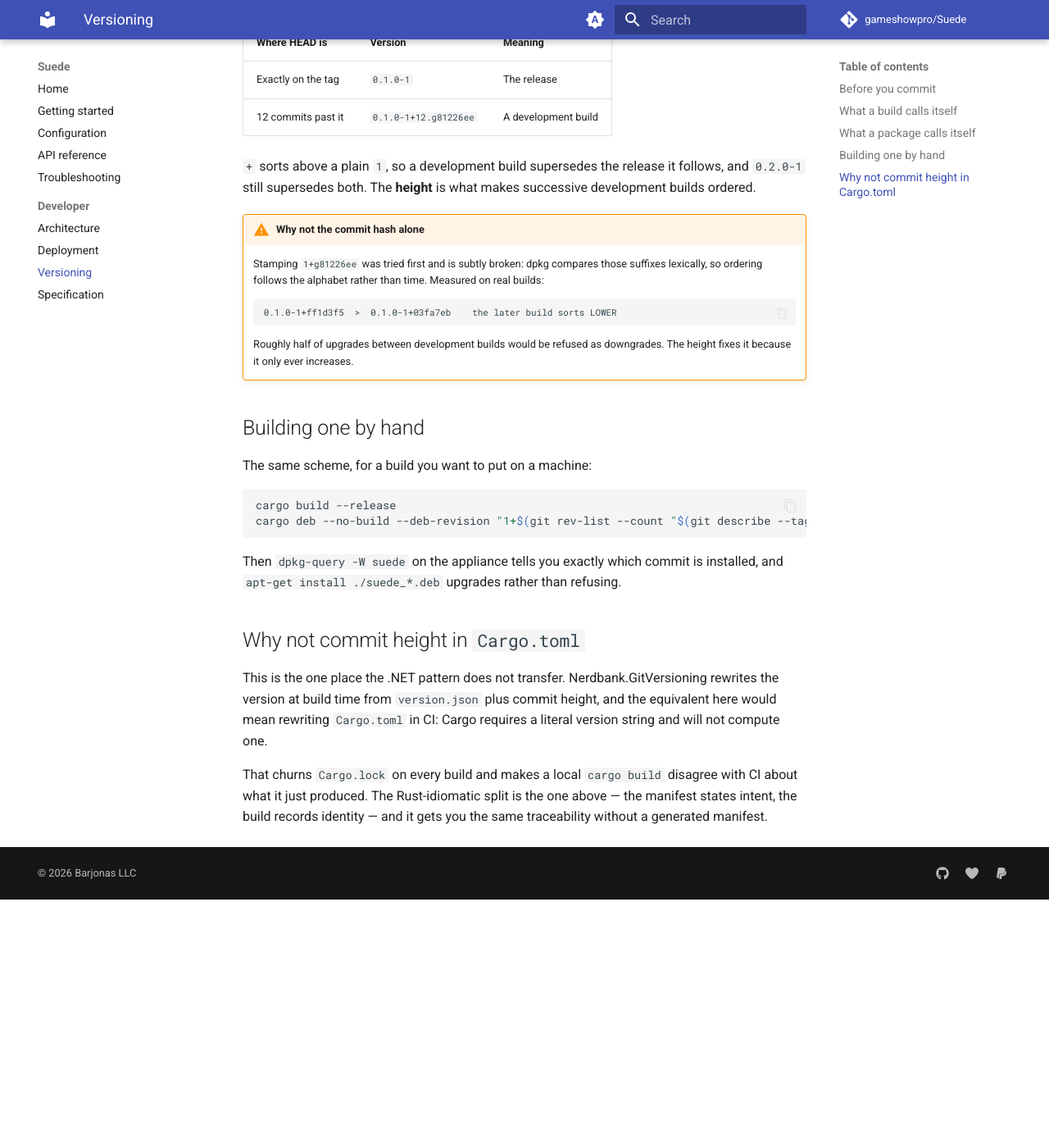
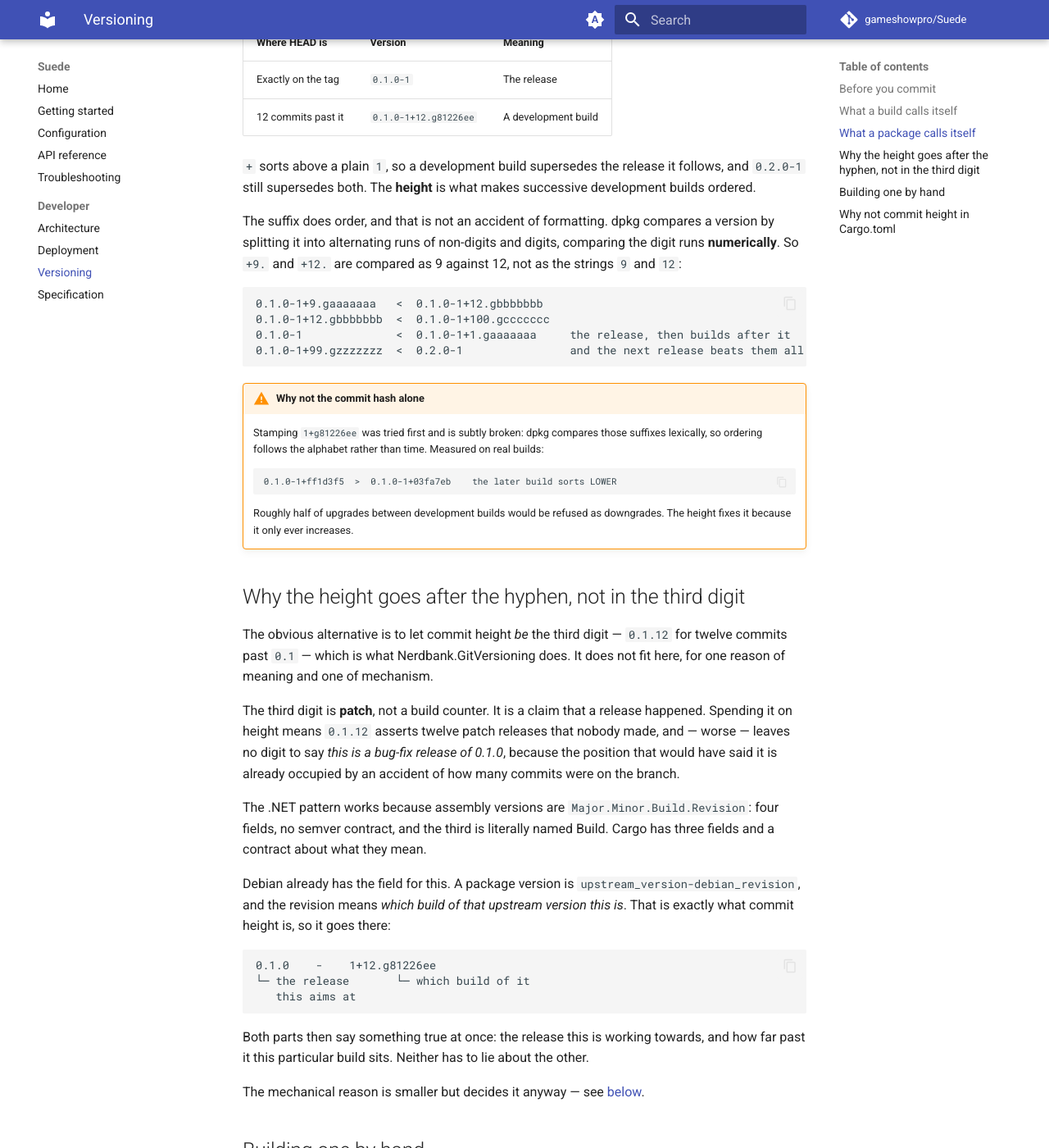
Before and after one commit to gameshowpro/Suede, an MkDocs documentation site: the page built from docs/developer/versioning.md, in a window 1280 px wide and 1400 px high, scrolled down 1546 px. Shown: the whole window at 82% size. Built offline with MkDocs 1.6.1 and Material for MkDocs 9.7.7, drawn with Linux system fonts in a browser that asks for light colours; comment, search, counter and statistics services are not loaded; before the commit the page ends 2643 px from its top, so only the background shows below that.

Commit message:
Say why the height goes after the hyphen rather than in the patch digit
The versioning document explained what the scheme is without answering the
first question anyone familiar with Nerdbank.GitVersioning will ask: NBGV
puts commit height in the third digit, so why not here?

Two reasons, now written down. The third digit is patch - a claim that a
release happened - so spending it on height asserts releases nobody made
and leaves nothing to say "this is a bug fix for 0.1.0". The .NET pattern
works because assembly versions are Major.Minor.Build.Revision: four fields,
no semver contract, third one literally named Build. Debian already has the
field for this, and it means exactly what height is: which build of that
upstream version.

Also records that the revision suffix genuinely orders rather than merely
looking sorted - dpkg compares digit runs numerically, so +9. sorts below
+12. - with the dpkg output backing each claim.

Co-Authored-By: Claude Fable 5 <noreply@anthropic.com>

````diff
--- a/docs/developer/versioning.md
+++ b/docs/developer/versioning.md
@@ -68,6 +68,18 @@ The Debian revision carries the same information, in a form dpkg can order:
 follows, and `0.2.0-1` still supersedes both. The **height** is what makes
 successive development builds ordered.
 
+The suffix does order, and that is not an accident of formatting. dpkg
+compares a version by splitting it into alternating runs of non-digits and
+digits, comparing the digit runs **numerically**. So `+9.` and `+12.` are
+compared as 9 against 12, not as the strings `9` and `12`:
+
+```
+0.1.0-1+9.gaaaaaaa   <  0.1.0-1+12.gbbbbbbb
+0.1.0-1+12.gbbbbbbb  <  0.1.0-1+100.gccccccc
+0.1.0-1              <  0.1.0-1+1.gaaaaaaa     the release, then builds after it
+0.1.0-1+99.gzzzzzzz  <  0.2.0-1                and the next release beats them all
+```
+
 !!! warning "Why not the commit hash alone"
     Stamping `1+g81226ee` was tried first and is subtly broken: dpkg compares
     those suffixes lexically, so ordering follows the alphabet rather than
@@ -79,6 +91,41 @@ successive development builds ordered.
 
     Roughly half of upgrades between development builds would be refused as
     downgrades. The height fixes it because it only ever increases.
+
+## Why the height goes after the hyphen, not in the third digit
+
+The obvious alternative is to let commit height *be* the third digit —
+`0.1.12` for twelve commits past `0.1` — which is what Nerdbank.GitVersioning
+does. It does not fit here, for one reason of meaning and one of mechanism.
+
+The third digit is **patch**, not a build counter. It is a claim that a
+release happened. Spending it on height means `0.1.12` asserts twelve patch
+releases that nobody made, and — worse — leaves no digit to say *this is a
+bug-fix release of 0.1.0*, because the position that would have said it is
+already occupied by an accident of how many commits were on the branch.
+
+The .NET pattern works because assembly versions are
+`Major.Minor.Build.Revision`: four fields, no semver contract, and the third
+is literally named Build. Cargo has three fields and a contract about what
+they mean.
+
+Debian already has the field for this. A package version is
+`upstream_version-debian_revision`, and the revision means *which build of
+that upstream version this is*. That is exactly what commit height is, so it
+goes there:
+
+```
+0.1.0    -    1+12.g81226ee
+└─ the release       └─ which build of it
+   this aims at
+```
+
+Both parts then say something true at once: the release this is working
+towards, and how far past it this particular build sits. Neither has to lie
+about the other.
+
+The mechanical reason is smaller but decides it anyway — see
+[below](#why-not-commit-height-in-cargotoml).
 
 ## Building one by hand
 
````
